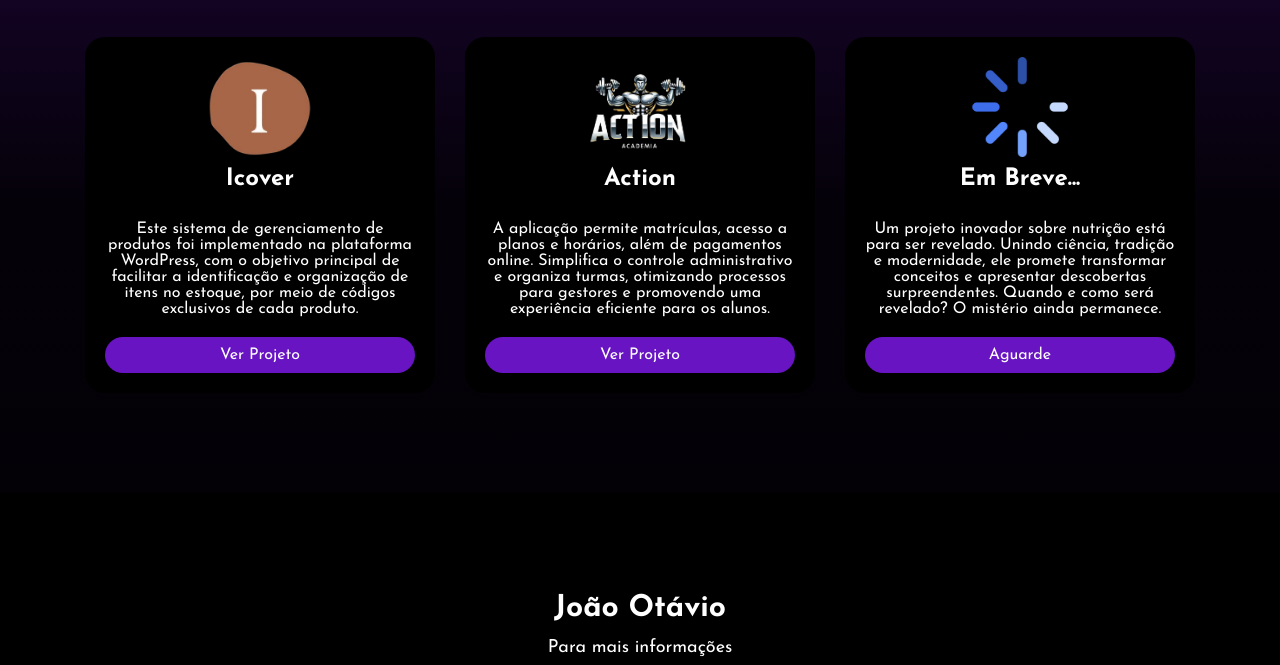
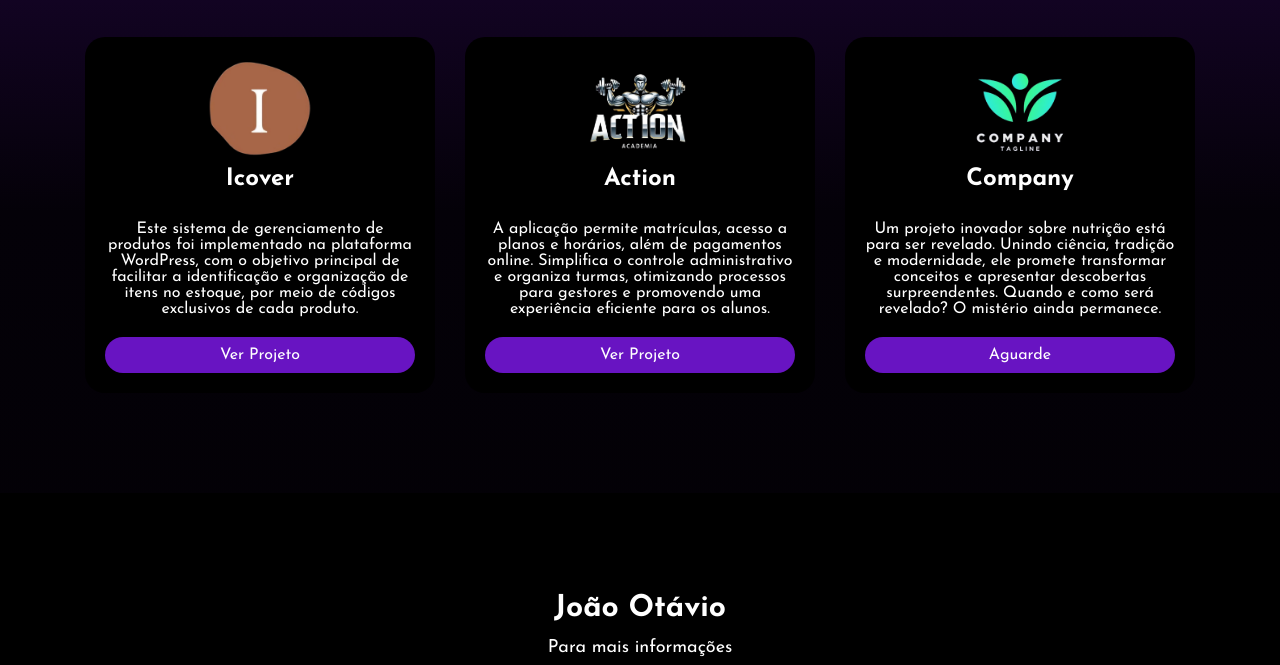
Before and after one commit to Otavio714/Otavio714.github.io, a plain HTML site: page index.html in a window 1280 px wide. Shown: the part 1649-2314 px from the top of the page. Drawn offline with Linux system fonts and the light colour scheme.

Commit message:
modificaçao portfolio joao

```diff
--- a/index.html
+++ b/index.html
@@ -77,8 +77,8 @@
       </div>
 
       <div class="card">
-        <img src="IMG/carregando.png" alt="Em Breve" />
-        <h5>Em Breve...</h5>
+        <img src="./IMG/Nutriçao.png" alt="COMPANY" class="image-nutriçao"/>
+        <h5>Company</h5>
         <p>
           Um projeto inovador sobre nutrição está para ser revelado. Unindo ciência, tradição e modernidade, ele promete transformar conceitos e apresentar descobertas surpreendentes. Quando e como será revelado? O mistério ainda permanece.
         </p>
--- a/style.css
+++ b/style.css
@@ -252,6 +252,12 @@ background: linear-gradient(0deg, rgba(0,0,0,1) 0%, rgba(4,1,8,1) 48%, rgba(54,1
   margin: 0 auto;
 }
 
+.image-nutriçao {
+  width: 65%;
+
+  object-fit: cover;
+}
+
 .card h5 {
   font-size: 24px;
   margin: 10px 0;
```
Also changed, not shown: IMG/Nutriçao.png (added).
